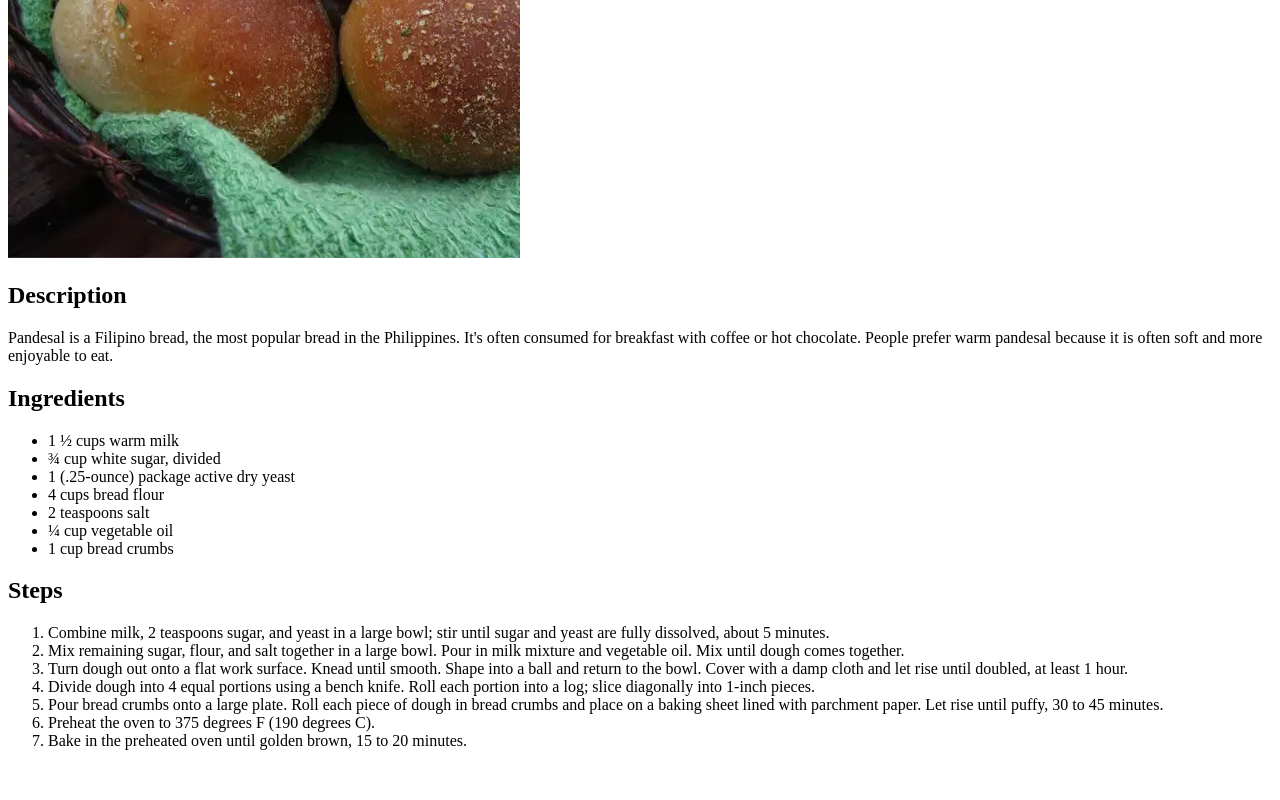
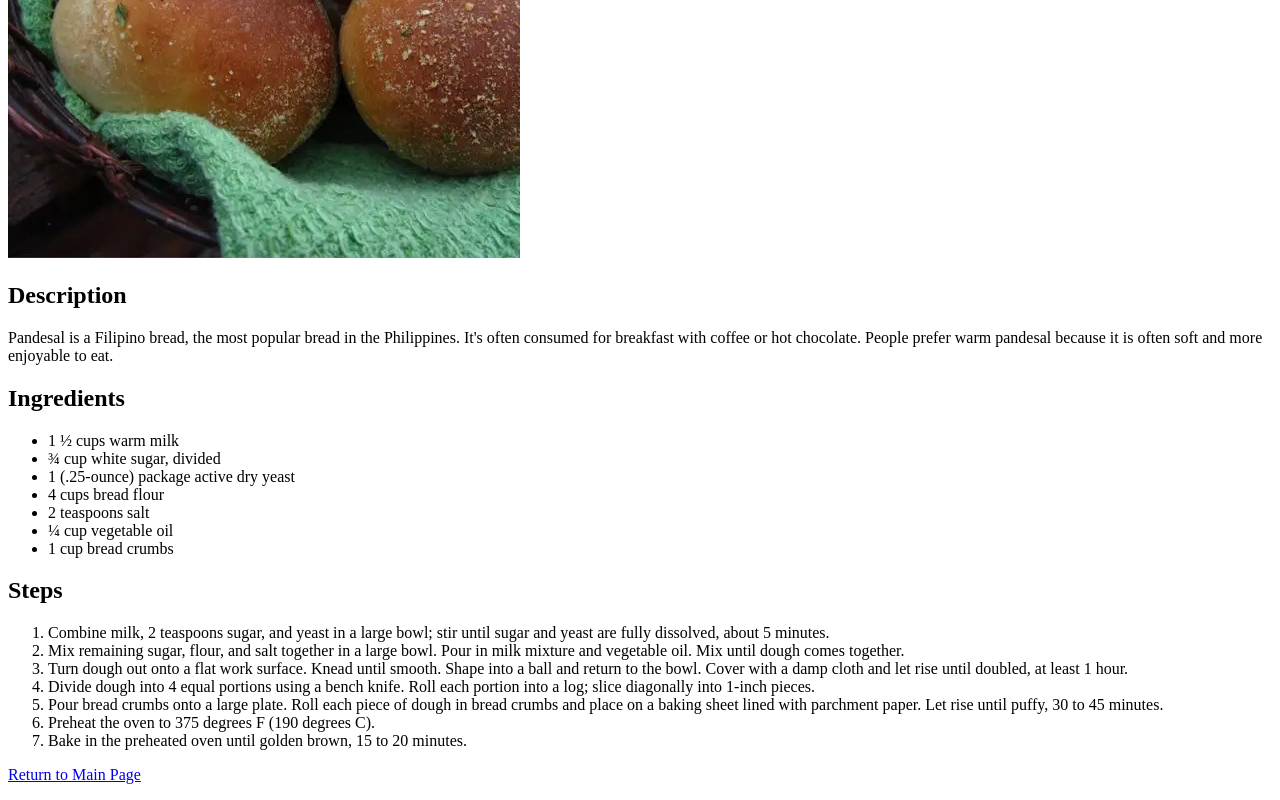
Before and after one commit to EJ-bluemage/Odin-Recipes, a plain HTML site: page recipes/pandesal.html in a window 1280 px wide. Shown: the part 334-1134 px from the top of the page. Before the commit the page ends 1100 px from the top, so only its background shows below. Drawn offline with Linux system fonts and the light colour scheme.

Commit message:
Added link on each recipe page to return to main page

```diff
--- a/recipes/pandesal.html
+++ b/recipes/pandesal.html
@@ -39,5 +39,6 @@
             <li>Preheat the oven to 375 degrees F (190 degrees C).</li>
             <li>Bake in the preheated oven until golden brown, 15 to 20 minutes.</li>
         </ol>
+        <p><a href="../index.html">Return to Main Page</a></p>
     </body>
 </html>
```
Also changed, not shown: recipes/puto.html (+1 -0 lines), recipes/siopao.html (+1 -0 lines).
